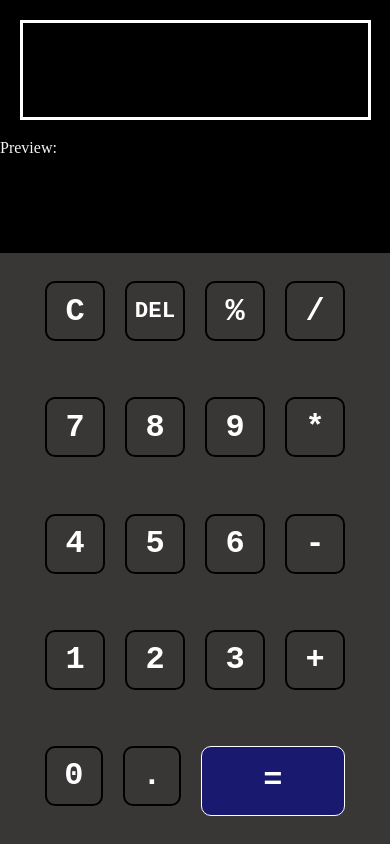
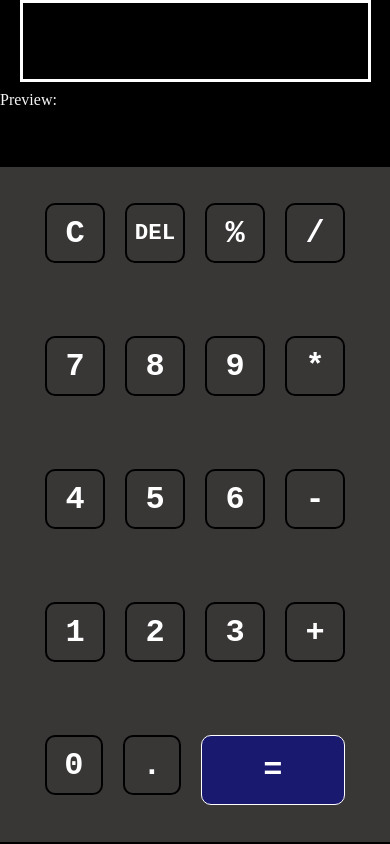
Before and after one commit to Abdulmuheez22/Calculator-, a plain HTML site: page index.html in a window 390 px wide. Drawn offline with Linux system fonts and the light colour scheme.

Commit message:
Update calculator2.css

```diff
--- a/calculator2.css
+++ b/calculator2.css
@@ -217,10 +217,10 @@ button{
         background-color: rgb(57, 54, 54);
         display: grid;
         width: 100%;
-        height: 70%;
+        height: 80%;
         align-items: center;
         justify-content: center;
-        margin: 0 auto;
+        margin: 2px auto;
         bottom: 0;
         position: absolute;
         transform: translateX(-400px);
@@ -240,7 +240,7 @@ border: 2px sold black;
 width: 100%;
 height: 90%;
 margin-top: auto;
-margin: 0 auto;
+margin: -10px auto;
 border-radius: 0px;
 display: grid;
 align-items: center;
@@ -277,8 +277,8 @@ input{
     display: flex;
     align-items: center;
     justify-content: center;
-    height: 100px;
-    margin: 20PX auto;
+    height: 82px;
+    margin: 10PX auto;
     background: black;
     color: white;
     text-align: center;
```
